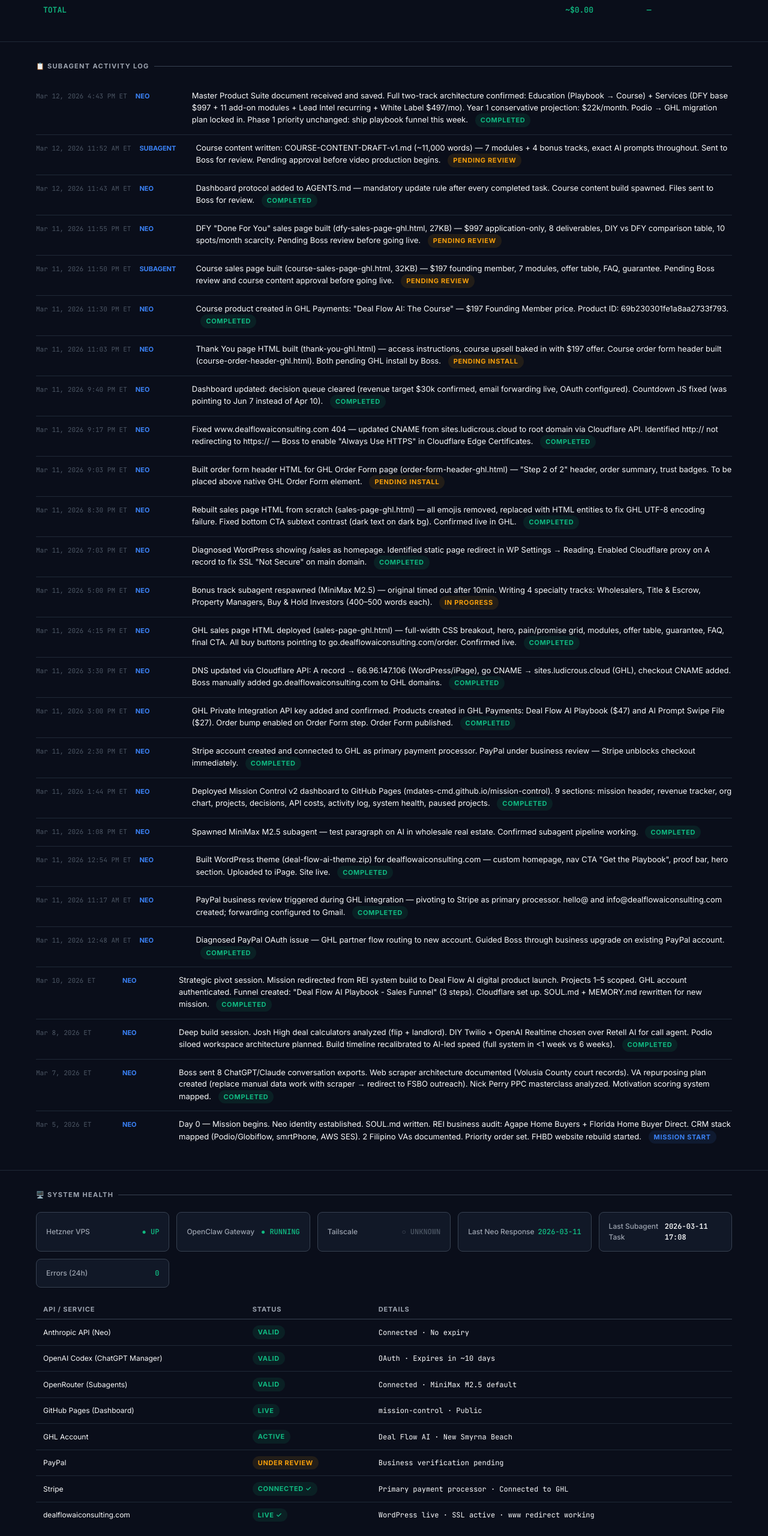
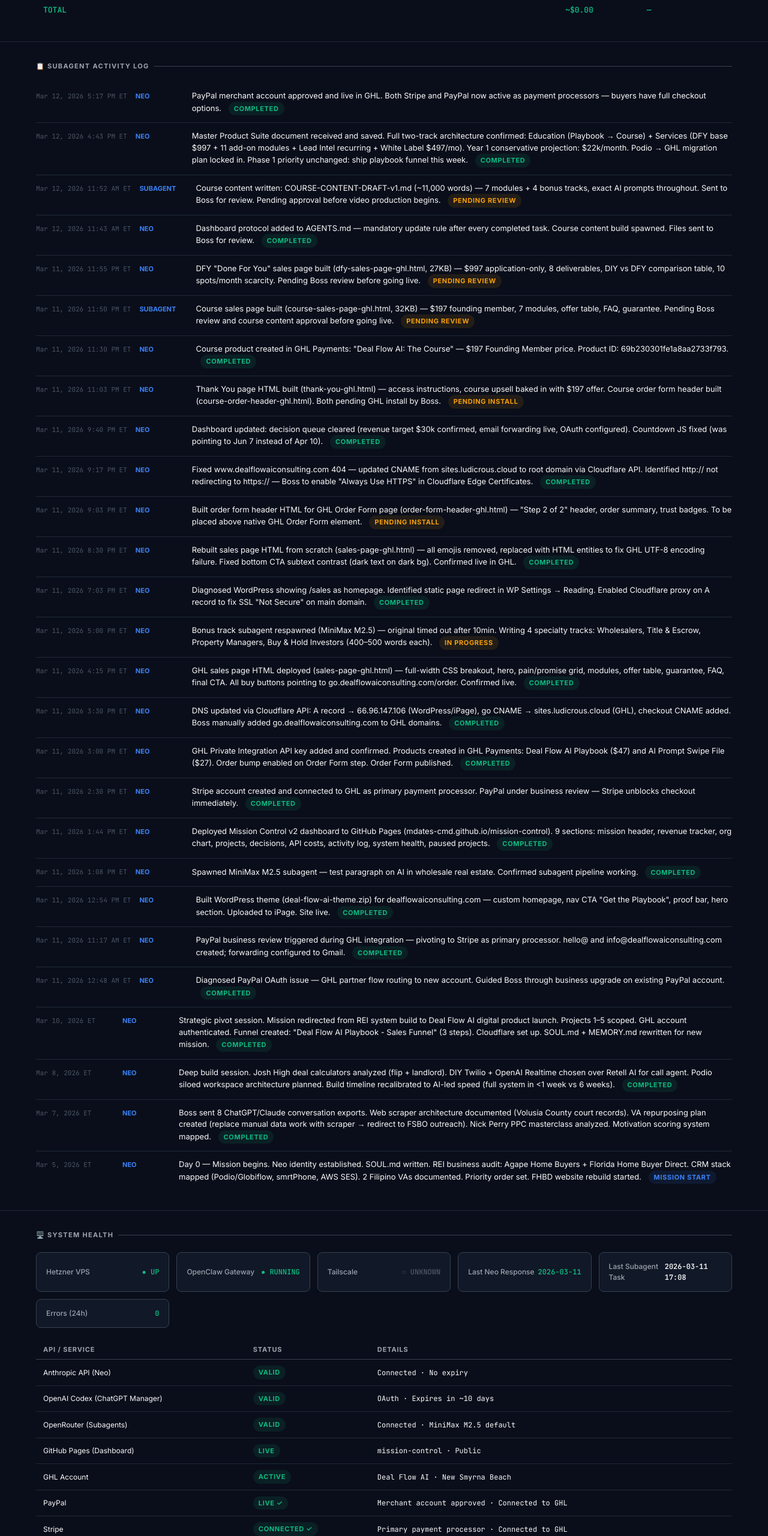
Before and after one commit to mdates-cmd/mission-control, a plain HTML site: page dashboard-server/index.html in a window 1280 px wide. Shown: the part 4740-7300 px from the top of the page at 60% size. Drawn offline with Linux system fonts and the light colour scheme.

Commit message:
Dashboard: PayPal merchant account approved and live

```diff
--- a/dashboard-server/index.html
+++ b/dashboard-server/index.html
@@ -947,6 +947,15 @@
     <div class="section-title">📋 Subagent Activity Log</div>
 
     <!-- UPDATE: Add new entries at TOP (reverse chronological). Keep last 20. -->
+      <div class="log-entry">
+        <div class="log-time">Mar 12, 2026  5:17 PM ET</div>
+        <div class="log-agent">NEO</div>
+        <div class="log-action">
+          PayPal merchant account approved and live in GHL. Both Stripe and PayPal now active as payment processors — buyers have full checkout options.
+          <span class="badge badge-green" style="margin-left:8px;">Completed</span>
+        </div>
+      </div>
+
     <div>
 
       <div class="log-entry">
@@ -1260,10 +1269,10 @@
           <td class="mono">Deal Flow AI · New Smyrna Beach</td>
         </tr>
         <tr>
-          <td>PayPal</td>
-          <td><span class="badge badge-yellow">Under Review</span></td>
-          <td class="mono">Business verification pending</td>
-        </tr>
+  <td>PayPal</td>
+  <td><span class="badge badge-green">Live ✓</span></td>
+  <td class="mono">Merchant account approved · Connected to GHL</td>
+</tr>
         <tr>
           <td>Stripe</td>
           <td><span class="badge badge-green">Connected ✓</span></td>
```
Also changed, not shown: index.html (+13 -4 lines).
